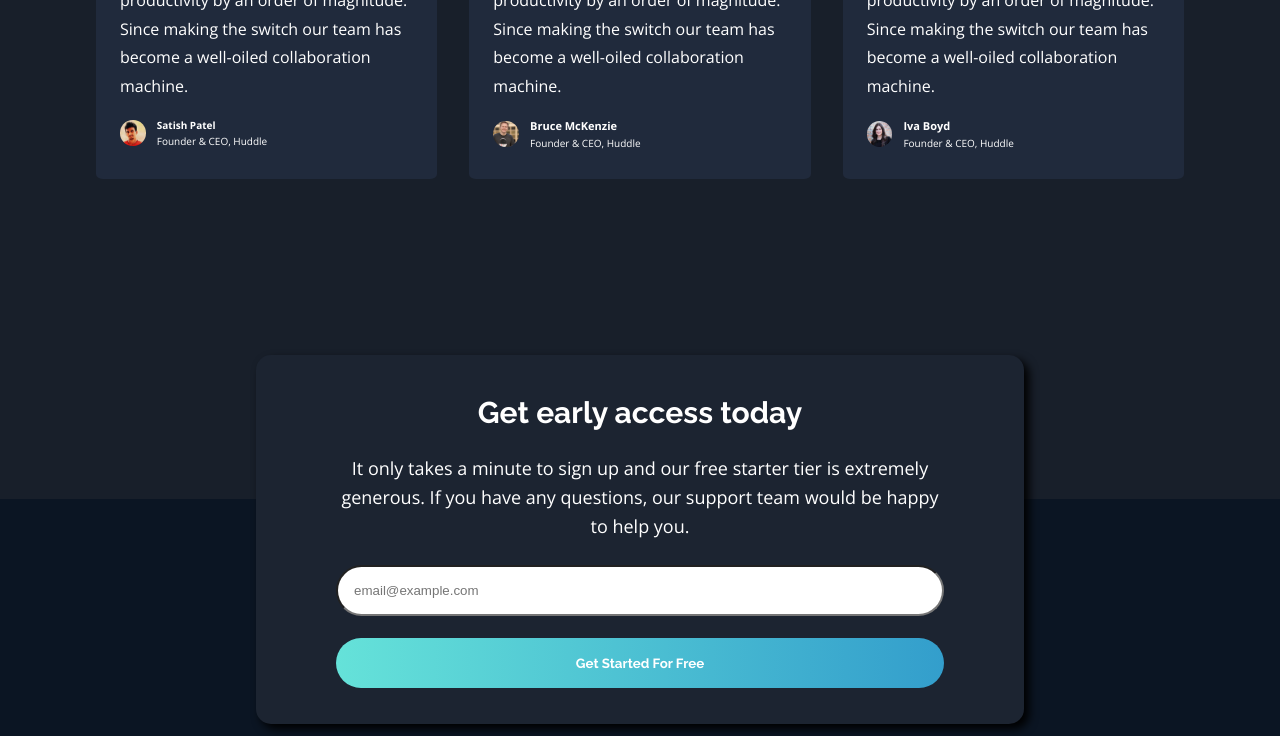
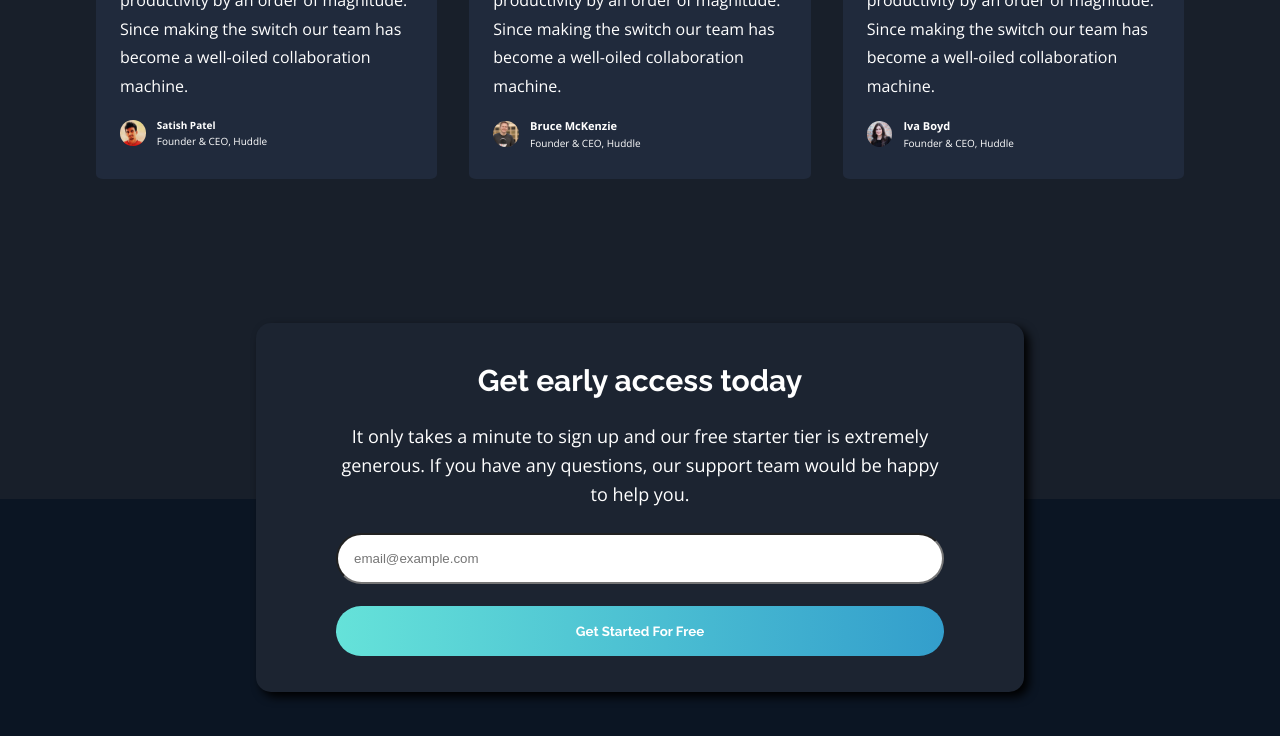
Before and after one commit to bkim1080/Fylo-Landing-Page, a website: page index.html in a window 1280 px wide. Shown: the part 2670-3406 px from the top of the page. Drawn offline with nearby package versions, Linux system fonts and the light colour scheme.

Commit message:
Signup section layout update

```diff
--- a/css/style.scss
+++ b/css/style.scss
@@ -320,7 +320,7 @@ ul li {
 	.section-signup {
 		margin: 0 auto;
 		padding: 2.5rem 5rem 2.25rem 5rem;
-		top: -9rem;
+		top: -11rem;
 		width: 60%;
 	}
 }
```
Also changed, not shown: css/style.css.
